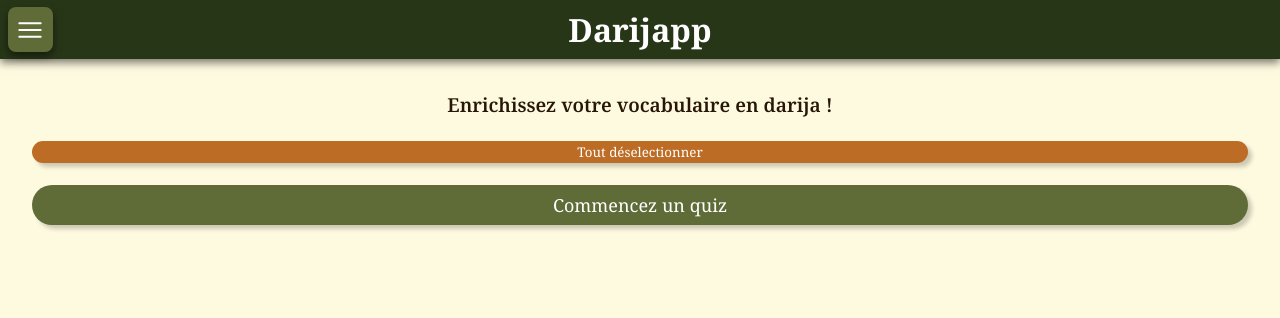
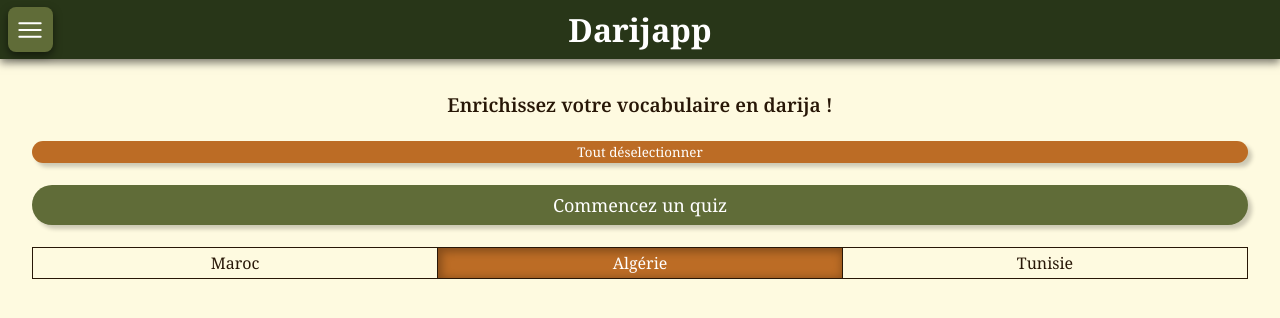
Before and after one commit to AdabLeDabe/Darijapp, a React (Vite) app in the folder darijapp-frontend/: page / in a window 1280 px wide. Shown: the top 318 px of the page. Built offline with nearby package versions, Linux system fonts and the light colour scheme.

Commit message:
Added css for toggle button

```diff
--- a/darijapp-frontend/src/App.css
+++ b/darijapp-frontend/src/App.css
@@ -51,3 +51,22 @@ h2 {
 .btn-secondary:active {
     background-color: var(--color-main-orange-pressed);
 }
+
+.toggle-btn-container {
+    display: flex;
+    border: 1px solid var(--color-text);
+    border-left: 0px solid var(--color-text);
+}
+
+.toggle-btn {
+    text-align: center;
+    flex: 1;
+    padding: 0.25rem;
+    border-left: 1px solid var(--color-text);;
+}
+
+.toggle-btn-enabled {
+    background-color: var(--color-main-orange);
+    color: var(--color-text-light);
+    box-shadow: inset 2px 2px 0.5rem 2px rgba(0, 0, 0, 0.288);
+}
--- a/darijapp-frontend/src/App.tsx
+++ b/darijapp-frontend/src/App.tsx
@@ -12,6 +12,13 @@ function App() {
                 <br />
                 <br />
                 <button className='btn btn-primary btn-big' type='button'>Commencez un quiz</button>
+                <br />
+                <br />
+                <div className='toggle-btn-container'>
+                    <div className='toggle-btn'>Maroc</div>
+                    <div className='toggle-btn toggle-btn-enabled'>Algérie</div>
+                    <div className='toggle-btn'>Tunisie</div>
+                </div>
             </div>
         </>
     )
```
